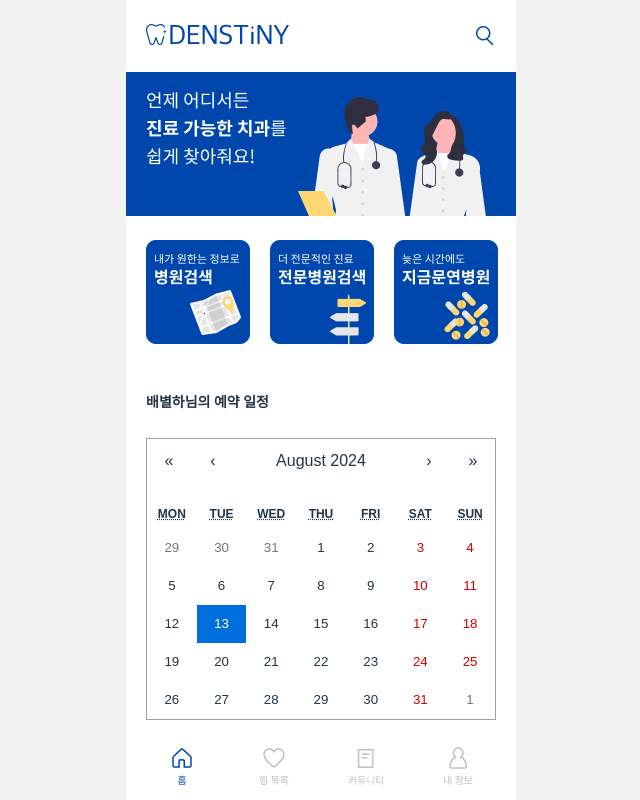
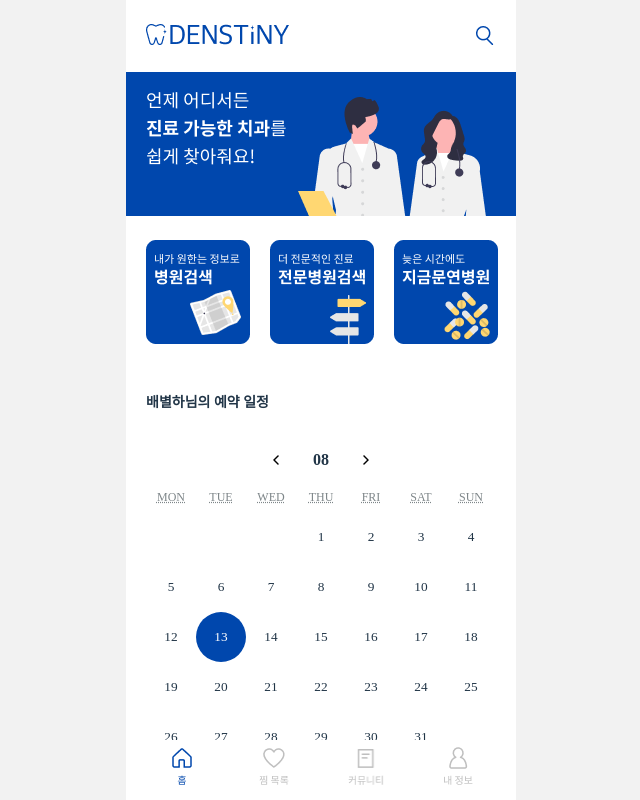
Before and after one commit to Team-Denstiny/FE, a React (Vite) app: page / in a window 1280 px wide. Shown: the whole page, without its empty margins (319-959 px from the left). Built offline with nearby package versions, Linux system fonts and the light colour scheme; a web font is replaced by a local one.

Commit message:
design: modify calendar css

```diff
--- /dev/null
+++ b/src/components/common/Calender.css
@@ -0,0 +1,164 @@
+
+
+.react-calendar {
+    width: 350px;
+    max-width: 100%;
+    background: white;
+    border: none !important;
+    font-family: 'Noto Sans KR';
+    line-height: 1.125em;
+    border-radius: 10px;
+
+
+  }
+
+  .react-calendar--doubleView {
+    width: 700px;
+  }
+
+  .react-calendar--doubleView .react-calendar__viewContainer {
+    display: flex;
+    margin: -0.5em;
+  }
+
+  .react-calendar--doubleView .react-calendar__viewContainer > * {
+    width: 50%;
+    margin: 0.5em;
+  }
+
+  .react-calendar,
+  .react-calendar *,
+  .react-calendar *:before,
+  .react-calendar *:after {
+    -moz-box-sizing: border-box;
+    -webkit-box-sizing: border-box;
+    box-sizing: border-box;
+  }
+
+  .react-calendar button {
+    margin: 0;
+    border: 0;
+    outline: none;
+  }
+
+  .react-calendar button:enabled:hover {
+    cursor: pointer;
+  }
+
+
+  .react-calendar__navigation {
+    display: flex;
+    justify-content: center;
+    height: 44px;
+    margin-bottom: 1em;
+    width: 104px;
+    font-weight: bold;
+    margin: 0 auto;
+}
+
+
+  .react-calendar__navigation button {
+    min-width: 16px;
+    background: none;
+  }
+
+
+  .react-calendar__navigation button:disabled {
+    background-color: #f0f0f0;
+  }
+
+  .react-calendar__navigation button:enabled:hover,
+  .react-calendar__navigation button:enabled:focus {
+    background-color: #e6e6e6;
+  }
+
+  .react-calendar__month-view__weekdays {
+
+    color: #7E8689;
+    text-align: center;
+    text-transform: uppercase;
+    font: inherit;
+    font-size: 0.75em;
+    font-weight: 400;
+  }
+
+  .react-calendar__month-view__weekdays__weekday {
+    padding: 0.5em;
+  }
+
+  .react-calendar__month-view__weekNumbers .react-calendar__tile {
+    display: flex;
+    align-items: center;
+    justify-content: center;
+    font: inherit;
+    font-size: 0.75em;
+    font-weight: bold;
+
+  }
+
+
+  .react-calendar__month-view__days__day--neighboringMonth,
+  .react-calendar__decade-view__years__year--neighboringDecade,
+  .react-calendar__century-view__decades__decade--neighboringCentury {
+    color: #757575;
+  }
+
+  .react-calendar__year-view .react-calendar__tile,
+  .react-calendar__decade-view .react-calendar__tile,
+  .react-calendar__century-view .react-calendar__tile {
+    padding: 2em 0.5em;
+
+  }
+
+  .react-calendar__tile {
+    max-width: 100%;
+    padding: 16px 8.5px;
+    background: none;
+    text-align: center;
+    line-height: 16px;
+    font: inherit;
+    font-size: 0.833em;
+    font-weight: 500;
+    margin-bottom: 16px; /* 세로 사이 간격 추가 */
+}
+
+  .react-calendar__tile:disabled {
+    background-color: #f0f0f0;
+    color: #ababab;
+  }
+
+  .react-calendar__month-view__days__day--neighboringMonth:disabled,
+  .react-calendar__decade-view__years__year--neighboringDecade:disabled,
+  .react-calendar__century-view__decades__decade--neighboringCentury:disabled {
+    color: #cdcdcd;
+  }
+
+  .react-calendar__tile:enabled:hover,
+  .react-calendar__tile:enabled:focus {
+    background-color: #e6e6e6;
+  }
+
+
+  .react-calendar__tile--hasActive {
+    background: #76baff;
+  }
+
+  .react-calendar__tile--hasActive:enabled:hover,
+  .react-calendar__tile--hasActive:enabled:focus {
+    background: #a9d4ff;
+  }
+
+  .react-calendar__tile--active {
+    background: #0047AD;
+    color: white;
+    border-radius: 50%;
+  }
+
+  .react-calendar__tile--active:enabled:hover,
+  .react-calendar__tile--active:enabled:focus {
+    background: #0047AD;
+  }
+
+  .react-calendar--selectRange .react-calendar__tile--hover {
+    background-color: #e6e6e6;
+  }
--- /dev/null
+++ b/src/components/common/Calender.tsx
@@ -0,0 +1,35 @@
+import React, { useState } from 'react';
+import "./Calender.css"
+import Calendar from 'react-calendar';
+import moment from 'moment';
+import dateNext from "../../assets/dateNext.png"
+
+
+
+const MonthCalendar: React.FC = () => {
+    const [date, setDate] = useState<Date>(new Date())
+    const activeDate = moment(date).format('YYYY-MM-DD')
+    const activateMonth = moment(date).format('MM')
+    const [month, setMonth] = useState(activateMonth)
+
+    return(
+       <div className='flex justify-center items-center mt-[25px] bg-white'>
+            <Calendar
+            onChange={setDate}
+            value={date}
+            next2Label={null}
+            prev2Label={null}
+            showNeighboringMonth={false}
+            formatDay={(locale,date)=> moment(date).format('D')}
+            formatMonthYear={(locale,date) => moment(date).format('MM')}
+            nextLabel={<img src={dateNext} />}
+            prevLabel={<img src={dateNext} className="transform rotate-180"/>}
+
+            />
+       </div>
+    )
+};
+
+
+
+export default MonthCalendar;
--- a/src/components/main/Calender.tsx
+++ /dev/null
@@ -1,22 +0,0 @@
-import React, { useState } from 'react';
-import Calendar from 'react-calendar';
-import 'react-calendar/dist/Calendar.css'
-import moment from 'moment';
-
-
-
-const MonthCalendar: React.FC = () => {
-    const [date, setDate] = useState<Date>(new Date());
-    const activeDate = moment(date).format('YYYY-MM-DD');
-    const activateMonth = moment(date).format('MM')
-
-    return(
-       <div className='flex justify-center items-center mt-[25px] bg-white'>
-            <Calendar onChange={setDate} value={date}/>
-       </div>
-    )
-};
-
-
-
-export default MonthCalendar;
--- a/src/routes/Layout.tsx
+++ b/src/routes/Layout.tsx
@@ -3,7 +3,7 @@ import React from "react";
 export default function Layout({ children }: { children: React.ReactNode }) {
     return (
         <div className="w-screen h-screen bg-gray flex justify-center items-center">
-            <div id="modal-root" className="w-full max-w-[390px] h-full max-h-[844px] bg-white">
+            <div id="modal-root" className="w-full max-w-[390px] h-full max-h-[844px] bg-white overflow-y-auto">
                 {children}
             </div>
         </div>
--- a/src/routes/NavLayout.tsx
+++ b/src/routes/NavLayout.tsx
@@ -4,8 +4,11 @@ import Navbar from "../components/common/Navbar";
 export default function NavLayout({ children, text }: { children: React.ReactNode, text: string }) {
     return (
         <div className="w-screen h-screen bg-gray flex justify-center items-center">
-            <div id="modal-root" className="relative w-full max-w-[390px] h-full max-h-[844px] bg-white">
-                {children}
+            <div id="modal-root" className="relative w-full max-w-[390px] h-full max-h-[844px] bg-white flex flex-col">
+                <div className="overflow-y-auto flex-grow pb-[60px]">
+                    {children}
+                </div>
+
                 <Navbar text={text} />
             </div>
         </div>
--- a/src/routes/home/HomePage.tsx
+++ b/src/routes/home/HomePage.tsx
@@ -7,7 +7,7 @@ import top from "../../assets/main/topimage.png"
 import navimg1 from "../../assets/main/navimg.png"
 import navimg2 from "../../assets/main/navimg2.png"
 import navimg3 from "../../assets/main/navimg3.png"
-import MonthCalendar from "../../components/main/Calender";
+import MonthCalendar from "../../components/common/Calender";
 
 const HomePage: React.FC = () => {
     const userName = '배별하';
```
Also changed, not shown: src/assets/dateNext.png (added).
